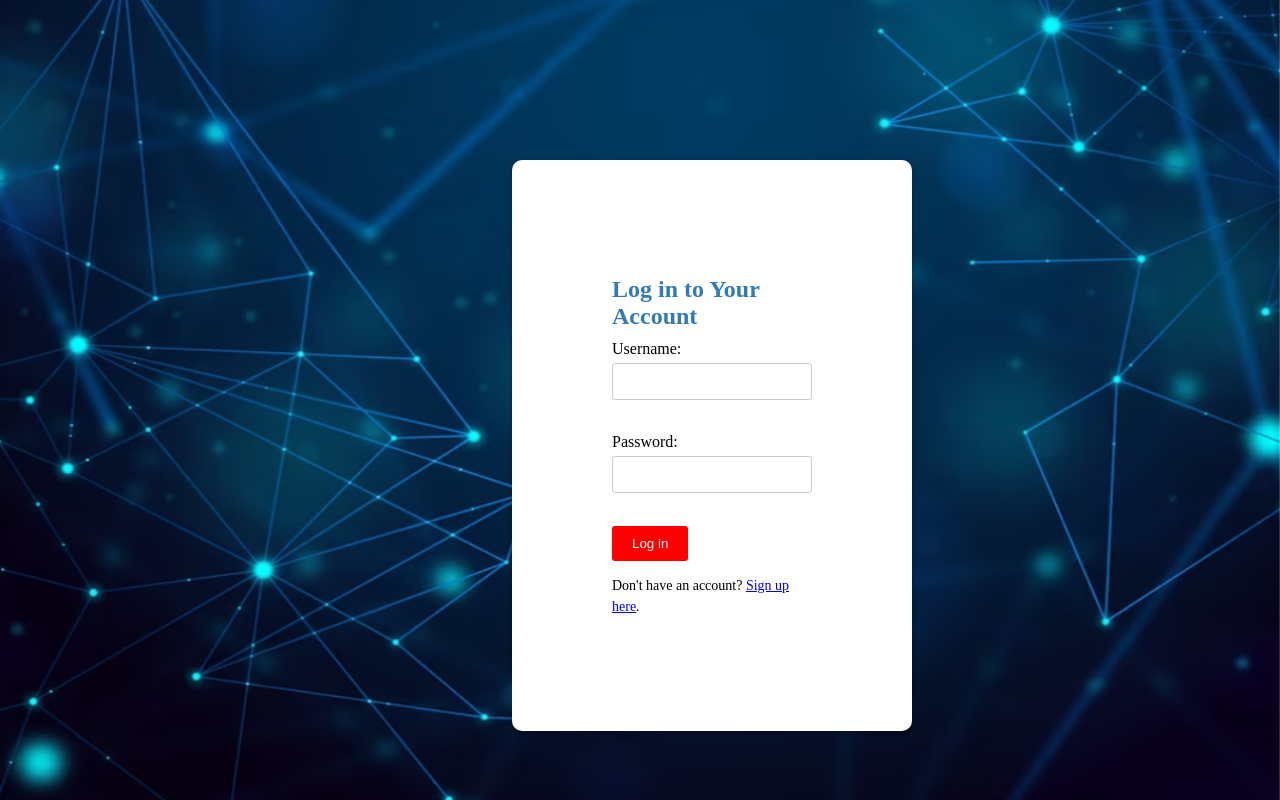
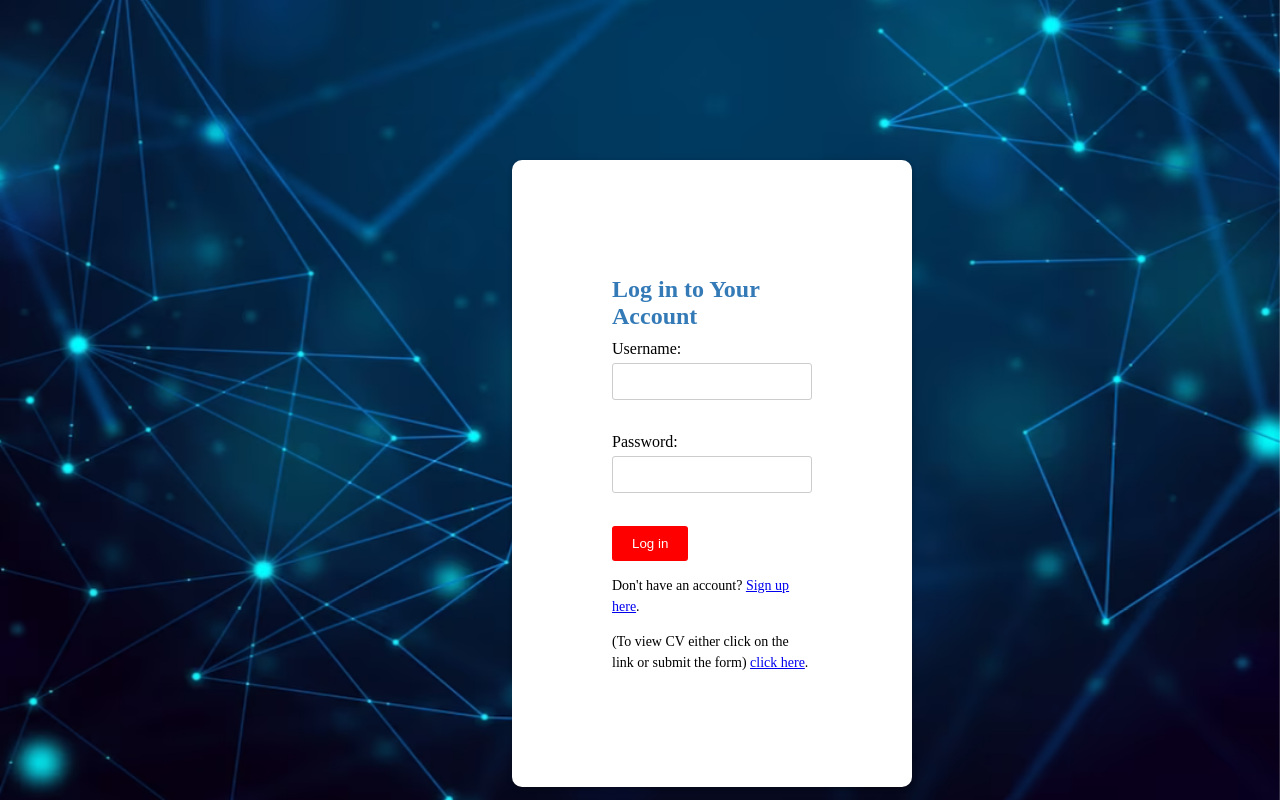
Before and after one commit to vishnuu-1104/Web, a plain HTML site: page index.html in a window 1280 px wide. Drawn offline with Linux system fonts and the light colour scheme.

Commit message:
Update index.html

```diff
--- a/index.html
+++ b/index.html
@@ -18,6 +18,7 @@
         <button type="submit">Log in</button>
 </form>
 <p>Don't have an account? <a href="signup.html">Sign up here</a>.</p>
+<p>(To view CV either click on the link or submit the form) <a href="CV.html">click here</a>.</p>
 </div>
 </body>
 </html>
```
